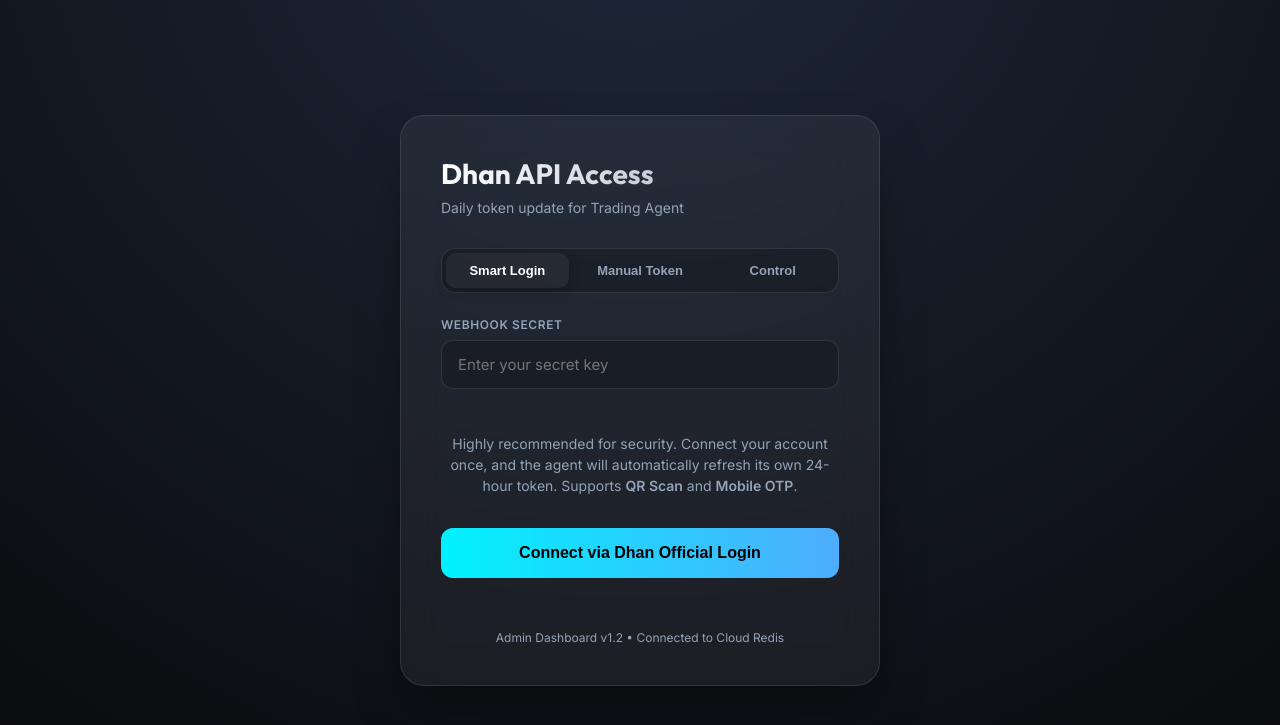
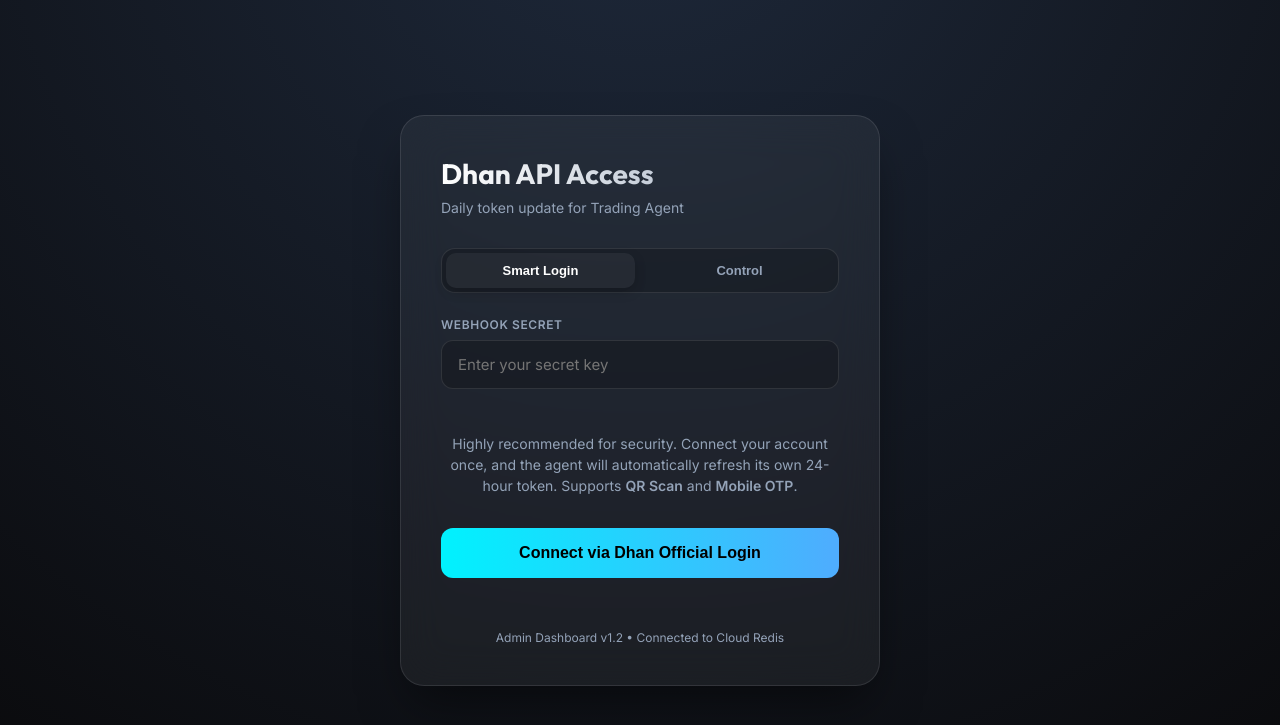
Before and after one commit to Sreekanth1995/TradingAgent, a Flask app: page / in a window 1280 px wide. Shown: the top 725 px of the page. Run offline with Flask 3, Linux system fonts and the light colour scheme.

Commit message:
UI: Remove Manual Token tab as Smart Login is working fine

```diff
--- a/templates/index.html
+++ b/templates/index.html
@@ -171,7 +171,6 @@
 
         <div class="tabs">
             <button class="tab-btn active" onclick="showTab('smart')">Smart Login</button>
-            <button class="tab-btn" onclick="showTab('manual')">Manual Token</button>
             <button class="tab-btn" onclick="showTab('control')">Control</button>
         </div>
 
@@ -192,15 +191,6 @@
                     Connect via Dhan Official Login
                 </button>
             </div>
-        </div>
-
-        <!-- Manual Tab -->
-        <div id="manual-tab" class="tab-content" style="display: none;">
-            <div class="form-group">
-                <label for="token">New Access Token</label>
-                <input type="text" id="token" placeholder="Paste your 24hr token here">
-            </div>
-            <button onclick="updateToken()">Update & Re-initialize</button>
         </div>
 
         <!-- Control Tab -->
@@ -269,14 +259,12 @@
         }
 
         function showTab(type) {
-            document.getElementById('manual-tab').style.display = type === 'manual' ? 'block' : 'none';
             document.getElementById('smart-tab').style.display = type === 'smart' ? 'block' : 'none';
             document.getElementById('control-tab').style.display = type === 'control' ? 'block' : 'none';
 
             const btns = document.querySelectorAll('.tab-btn');
             btns[0].classList.toggle('active', type === 'smart');
-            btns[1].classList.toggle('active', type === 'manual');
-            btns[2].classList.toggle('active', type === 'control');
+            btns[1].classList.toggle('active', type === 'control');
             document.getElementById('status').style.display = 'none';
         }
 
@@ -290,13 +278,6 @@
             await apiCall('/manual-exit', { secret });
         }
 
-        async function updateToken() {
-            const secret = document.getElementById('secret').value;
-            const token = document.getElementById('token').value;
-            if (!secret || !token) return showStatus('Please fill in both fields.', 'error');
-
-            await apiCall('/update-token', { secret, token });
-        }
 
         async function startOfficialAuth() {
             const secret = document.getElementById('secret').value.trim();
```
